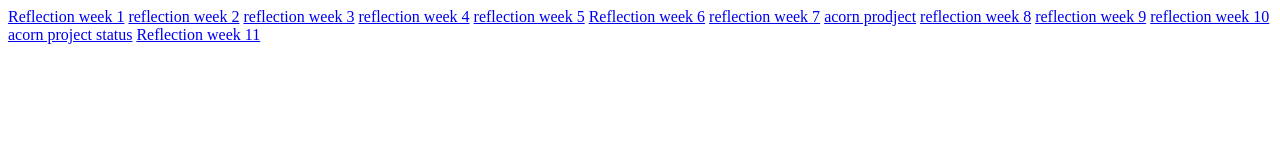
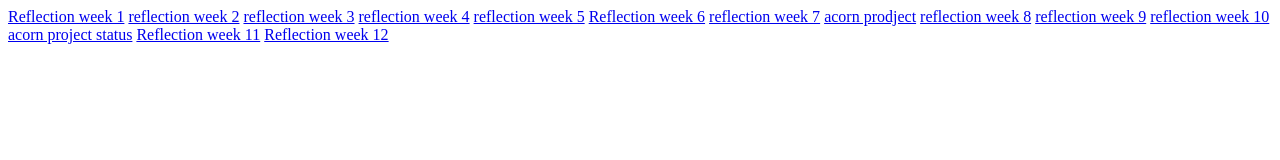
Before and after one commit to Gavhart/technical-teamwork, a plain HTML site: page index.html in a window 1280 px wide. Drawn offline with Linux system fonts and the light colour scheme.

Commit message:
Update index.html

```diff
--- a/index.html
+++ b/index.html
@@ -13,6 +13,7 @@
    <a href="https://docs.google.com/document/d/e/2PACX-1vSmY0uffToB6aGVkxEirdvB5-dg6lqrxG3eKPy_vFjbhKtpYpmeEQLPXpNn7slC3HpdZ46EJM-A_4q9/pub" >reflection week 10</a>
    <a href="https://docs.google.com/document/d/e/2PACX-1vQHbbntUadmRlCsj_pkQ7S5m3g3XQmwYZb9KsanWMjo4D233mG3mJjp0L6lQ2p67GdCWBJlmpdmYD9T/pub" > acorn project status</a>
    <a href="https://docs.google.com/document/d/e/2PACX-1vRq_em9EOWljjOPQqNROpxq0LEXPhSnSzXecVqVfSoJ8SSwGL1bTEgenNfEh14XCNgAxMJ0w-v0GOOH/pub" > Reflection week 11</a>
+      <a href="https://docs.google.com/document/d/e/2PACX-1vSoXneTAYyEOim-snlZXvSkRK0vXaswxaKBKKkw4xMr48fOscHfO4FKkliyOGnX-_0J4EDpBdkfUF18/pub" > Reflection week 12</a>
 </html>
 
    </body>
```
